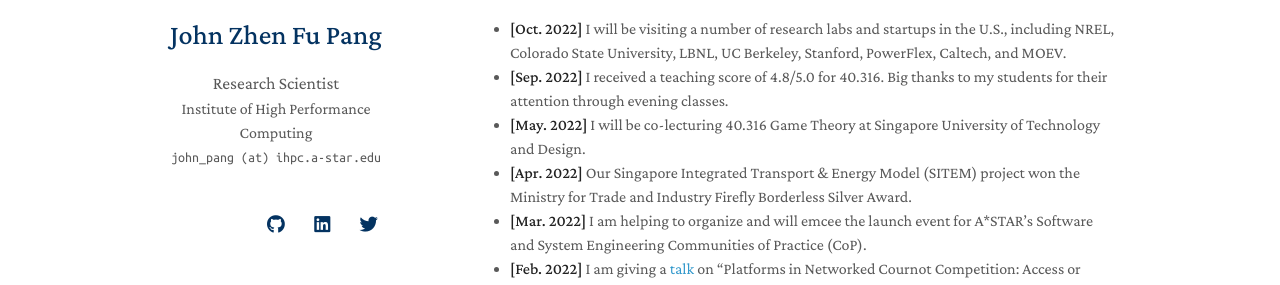
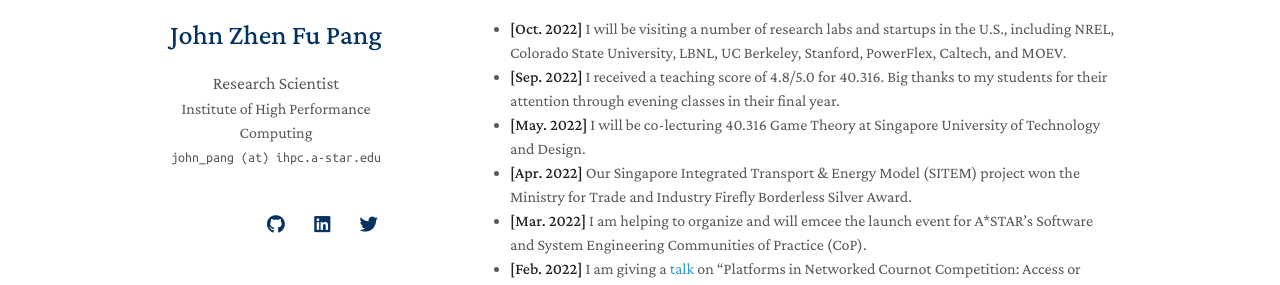
Before and after one commit to j-pang/j-pang.github.io, a Jekyll site: the page built from index.md, in a window 1280 px wide and 900 px high, scrolled down 570 px. Shown: the part 192-477 px from the top of the window. Built offline with Jekyll 4.4.1, drawn with Linux system fonts in a browser that asks for light colours; nearby versions of some CDN libraries; a style sheet for code colours, icons or effects is not loaded; our own code applies the rules of GitHub Pages for plain Markdown files.

Commit message:
Update index.md

```diff
--- a/index.md
+++ b/index.md
@@ -17,7 +17,7 @@ Outside work, I enjoy spending time with my wife and daughter, playing badminton
 ## Recent News
 
 - **[Oct. 2022]**  I will be visiting a number of research labs and startups in the U.S., including NREL, Colorado State University, LBNL, UC Berkeley, Stanford, PowerFlex, Caltech, and MOEV.
-- **[Sep. 2022]**  I received a teaching score of 4.8/5.0 for 40.316. Big thanks to my students for their attention through evening classes.
+- **[Sep. 2022]**  I received a teaching score of 4.8/5.0 for 40.316. Big thanks to my students for their attention through evening classes in their final year.
 - **[May. 2022]**  I will be co-lecturing 40.316 Game Theory at Singapore University of Technology and Design.
 - **[Apr. 2022]**  Our Singapore Integrated Transport & Energy Model (SITEM) project won the Ministry for Trade and Industry Firefly Borderless Silver Award.
 - **[Mar. 2022]**  I am helping to organize and will emcee the launch event for A\*STAR's Software and System Engineering Communities of Practice (CoP).
```
